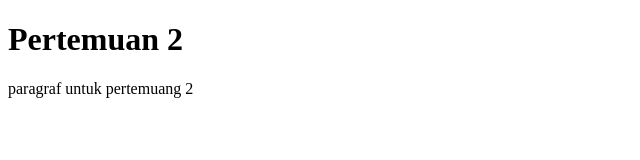
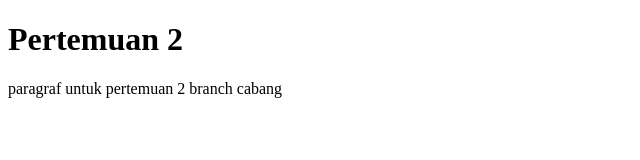
Before and after one commit to Sitinurhaliza25/Pertemuan-2, a plain HTML site: page index.html in a window 1280 px wide. Shown: the whole page, without its empty margins (0-640 px from the left). Drawn offline with Linux system fonts and the light colour scheme.

Commit message:
Update index.html

```diff
--- a/index.html
+++ b/index.html
@@ -7,6 +7,9 @@
 </head>
 <body>
     <h1>Pertemuan 2</h1>
-    <p>paragraf untuk pertemuang 2</p>
+    <p>
+        paragraf untuk pertemuan 2
+        branch cabang
+    </p>
 </body>
 </html>
```
